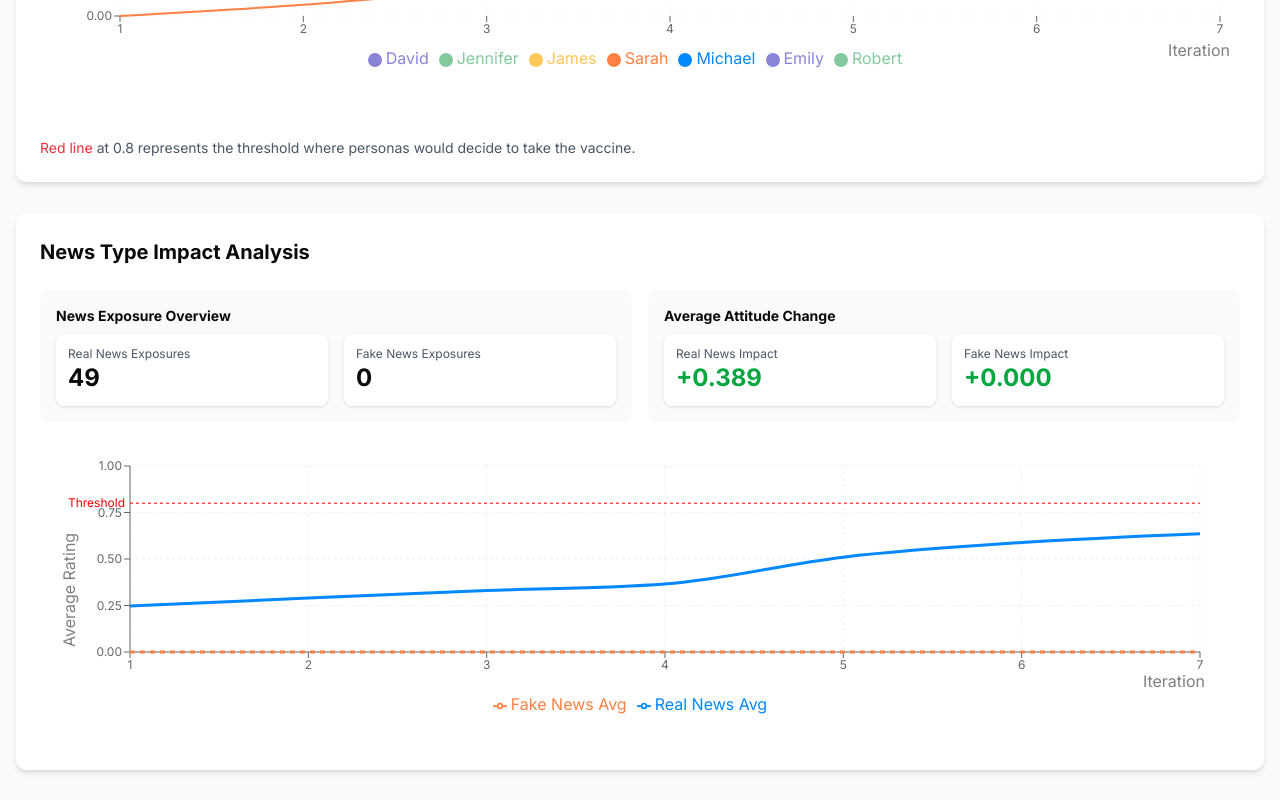
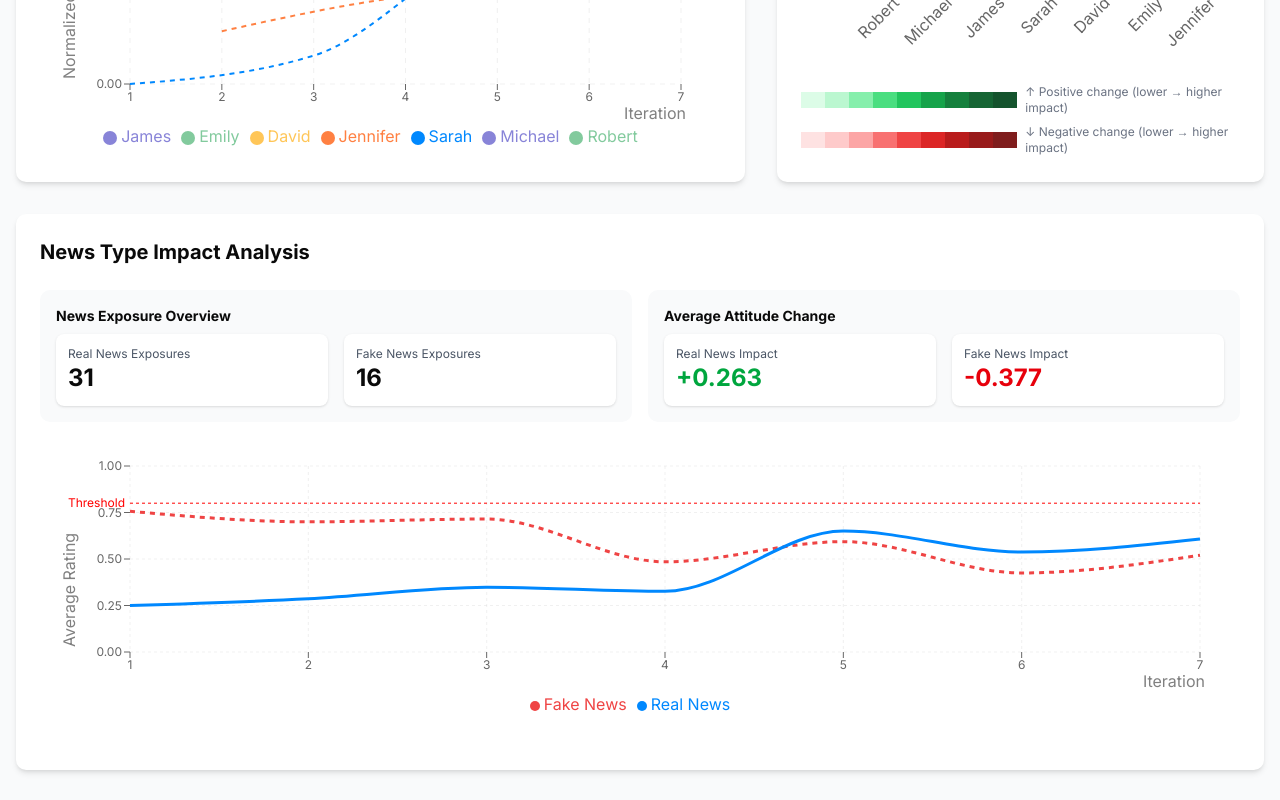
Before and after one commit to EduardKakosyan/atlantic-ai-conference-hackathon, a Next.js app in the folder dashboard/: page / in a window 1280 px wide. Shown: the part 1400-2200 px from the top of the page. Built offline with nearby package versions, Linux system fonts and the light colour scheme.

Commit message:
add new data

```diff
--- a/dashboard/src/app/page.tsx
+++ b/dashboard/src/app/page.tsx
@@ -14,6 +14,9 @@ export default function RootPage() {
       <h1 className="text-3xl font-bold mb-6">Vaccine Persuasion Dashboard</h1>
       <QuickInsights className="mb-12" />
       <div className="grid grid-cols-1 gap-8">
+        <div className="bg-white p-6 rounded-lg shadow-md">
+          <SimpleRatingChart data={personaData} className="w-full" />
+        </div>
         <div className="flex flex-col md:flex-row gap-8">
           <div className="bg-white p-6 rounded-lg shadow-md md:w-3/5 w-full">
             <NewsImpactChart className="w-full" />
@@ -21,9 +24,6 @@ export default function RootPage() {
           <div className="bg-white p-6 rounded-lg shadow-md md:w-2/5 w-full">
             <ConversionTrajectory className="w-full" />
           </div>
-        </div>
-        <div className="bg-white p-6 rounded-lg shadow-md">
-          <SimpleRatingChart data={personaData} className="w-full" />
         </div>
         <div className="bg-white p-6 rounded-lg shadow-md">
           <NewsImpactAnalysis className="w-full" />
--- a/dashboard/src/components/charts/news-impact-analysis.tsx
+++ b/dashboard/src/components/charts/news-impact-analysis.tsx
@@ -14,6 +14,9 @@ import {
 } from 'recharts';
 import mockData, { PersonaData, getAvailablePersonas } from '@/lib/mock-data';
 import { NORMALIZED_THRESHOLD } from '@/lib/constants';
+
+// Utility function to reverse values (for fake news visualization)
+const reverseImpact = (value: number) => -value;
 
 interface NewsImpactAnalysisProps {
   className?: string;
@@ -34,7 +37,7 @@ export function NewsImpactAnalysis({ className }: NewsImpactAnalysisProps) {
 
     // Group data by persona and news type (fake/real)
     mockData.forEach(item => {
-      if (item.is_fake) {
+      if (item.is_real) {
         personaProgress[item.persona_name].fake.push(item);
       } else {
         personaProgress[item.persona_name].real.push(item);
@@ -50,8 +53,8 @@ export function NewsImpactAnalysis({ className }: NewsImpactAnalysisProps) {
     };
 
     // Count number of exposures to each type
-    result.fakeNewsExposureCount = mockData.filter(item => item.is_fake).length;
-    result.realNewsExposureCount = mockData.filter(item => !item.is_fake).length;
+    result.fakeNewsExposureCount = mockData.filter(item => !item.is_real).length;
+    result.realNewsExposureCount = mockData.filter(item => item.is_real).length;
 
     // Calculate total change and average change per iteration for each news type
     let totalFakeChange = 0;
@@ -102,8 +105,8 @@ export function NewsImpactAnalysis({ className }: NewsImpactAnalysisProps) {
       };
 
       // Calculate average rating for this iteration
-      const fakeItems = mockData.filter(item => item.is_fake && item.iteration === i);
-      const realItems = mockData.filter(item => !item.is_fake && item.iteration === i);
+      const fakeItems = mockData.filter(item => !item.is_real && item.iteration === i);
+      const realItems = mockData.filter(item => item.is_real && item.iteration === i);
 
       if (fakeItems.length > 0) {
         iterationData.avgFakeRating = fakeItems.reduce((sum, item) => sum + item.normalized_current_rating, 0) / fakeItems.length;
@@ -139,7 +142,23 @@ export function NewsImpactAnalysis({ className }: NewsImpactAnalysisProps) {
         <div className="bg-white p-4 border border-gray-200 shadow-md rounded-md">
           <p className="font-bold text-sm">Iteration {label}</p>
           <div className="mt-2">
-            {payload.map((entry: any, index: number) => (
+            {payload.map((entry: any, index: number) => {
+              // Special case for fake news data
+              if (entry.dataKey === 'reversedFakeRating') {
+                return (
+                  <div key={`item-${index}`} className="flex items-center mb-1">
+                    <div
+                      className="w-3 h-3 mr-2 rounded-full"
+                      style={{ backgroundColor: entry.color }}
+                    />
+                    <span className="text-sm font-medium">{entry.name}: </span>
+                    <span className="text-sm ml-1">{Number(entry.value).toFixed(3)}</span>
+                    <span className="text-xs ml-2 text-gray-500">(higher is better)</span>
+                  </div>
+                );
+              }
+
+              return (
                 <div key={`item-${index}`} className="flex items-center mb-1">
                   <div
                     className="w-3 h-3 mr-2 rounded-full"
@@ -148,7 +167,8 @@ export function NewsImpactAnalysis({ className }: NewsImpactAnalysisProps) {
                   <span className="text-sm font-medium">{entry.name}: </span>
                   <span className="text-sm ml-1">{Number(entry.value).toFixed(3)}</span>
                 </div>
-            ))}
+              );
+            })}
           </div>
         </div>
       );
@@ -190,10 +210,12 @@ export function NewsImpactAnalysis({ className }: NewsImpactAnalysisProps) {
               </div>
               <div className="p-3 bg-white rounded-md shadow-sm">
                 <p className="text-xs text-gray-600">Fake News Impact</p>
-                <p className={`text-2xl font-bold ${impactData.averageChangePerIteration.fake >= 0 ? 'text-green-600' : 'text-red-600'}`}>
-                  {impactData.averageChangePerIteration.fake >= 0 ? '+' : ''}
-                  {impactData.averageChangePerIteration.fake.toFixed(3)}
+                <div className="flex items-center">
+                  <p className={`text-2xl font-bold ${reverseImpact(impactData.averageChangePerIteration.fake) >= 0 ? 'text-green-600' : 'text-red-600'}`}>
+                    {reverseImpact(impactData.averageChangePerIteration.fake) >= 0 ? '+' : ''}
+                    {reverseImpact(impactData.averageChangePerIteration.fake).toFixed(3)}
                   </p>
+                </div>
               </div>
             </div>
           </div>
@@ -202,7 +224,11 @@ export function NewsImpactAnalysis({ className }: NewsImpactAnalysisProps) {
         <div className="h-[300px] w-full">
           <ResponsiveContainer width="100%" height="100%">
             <LineChart
-              data={impactData.cumulativeRatingsByIteration}
+              data={impactData.cumulativeRatingsByIteration.map(item => ({
+                ...item,
+                // Create a reversed fake news rating metric for visualization
+                reversedFakeRating: 1 - item.avgFakeRating
+              }))}
               margin={{ top: 20, right: 40, left: 30, bottom: 30 }}
             >
               <CartesianGrid strokeDasharray="3 3" opacity={0.3} />
@@ -210,6 +236,7 @@ export function NewsImpactAnalysis({ className }: NewsImpactAnalysisProps) {
                 dataKey="iteration"
                 label={{ value: 'Iteration', position: 'insideBottomRight', offset: -5 }}
                 tick={{ fontSize: 12 }}
+                axisLine={false}
               />
               <YAxis
                 domain={[0, 1]}
@@ -217,9 +244,14 @@ export function NewsImpactAnalysis({ className }: NewsImpactAnalysisProps) {
                 tickFormatter={(value) => value.toFixed(2)}
                 label={{ value: 'Average Rating', angle: -90, position: 'insideBottomLeft' }}
                 tick={{ fontSize: 12 }}
+                axisLine={false}
               />
               <Tooltip content={<ImpactTooltip />} />
-              <Legend wrapperStyle={{ paddingTop: 10 }} />
+              <Legend
+                wrapperStyle={{ paddingTop: 10 }}
+                iconType="circle"
+                iconSize={10}
+              />
               <ReferenceLine
                 y={NORMALIZED_THRESHOLD}
                 stroke="red"
@@ -234,9 +266,9 @@ export function NewsImpactAnalysis({ className }: NewsImpactAnalysisProps) {
 
               <Line
                 type="monotone"
-                dataKey="avgFakeRating"
-                name="Fake News Avg"
-                stroke="#ff8042"
+                dataKey="reversedFakeRating"
+                name="Fake News"
+                stroke="#ef4444"
                 strokeWidth={3}
                 strokeDasharray="5 5"
                 dot={false}
@@ -245,7 +277,7 @@ export function NewsImpactAnalysis({ className }: NewsImpactAnalysisProps) {
               <Line
                 type="monotone"
                 dataKey="avgRealRating"
-                name="Real News Avg"
+                name="Real News"
                 stroke="#0088fe"
                 strokeWidth={3}
                 dot={false}
```
Also changed, not shown: dashboard/mock/mock-data.json. Lines whose indentation alone changed are shown as unchanged.
